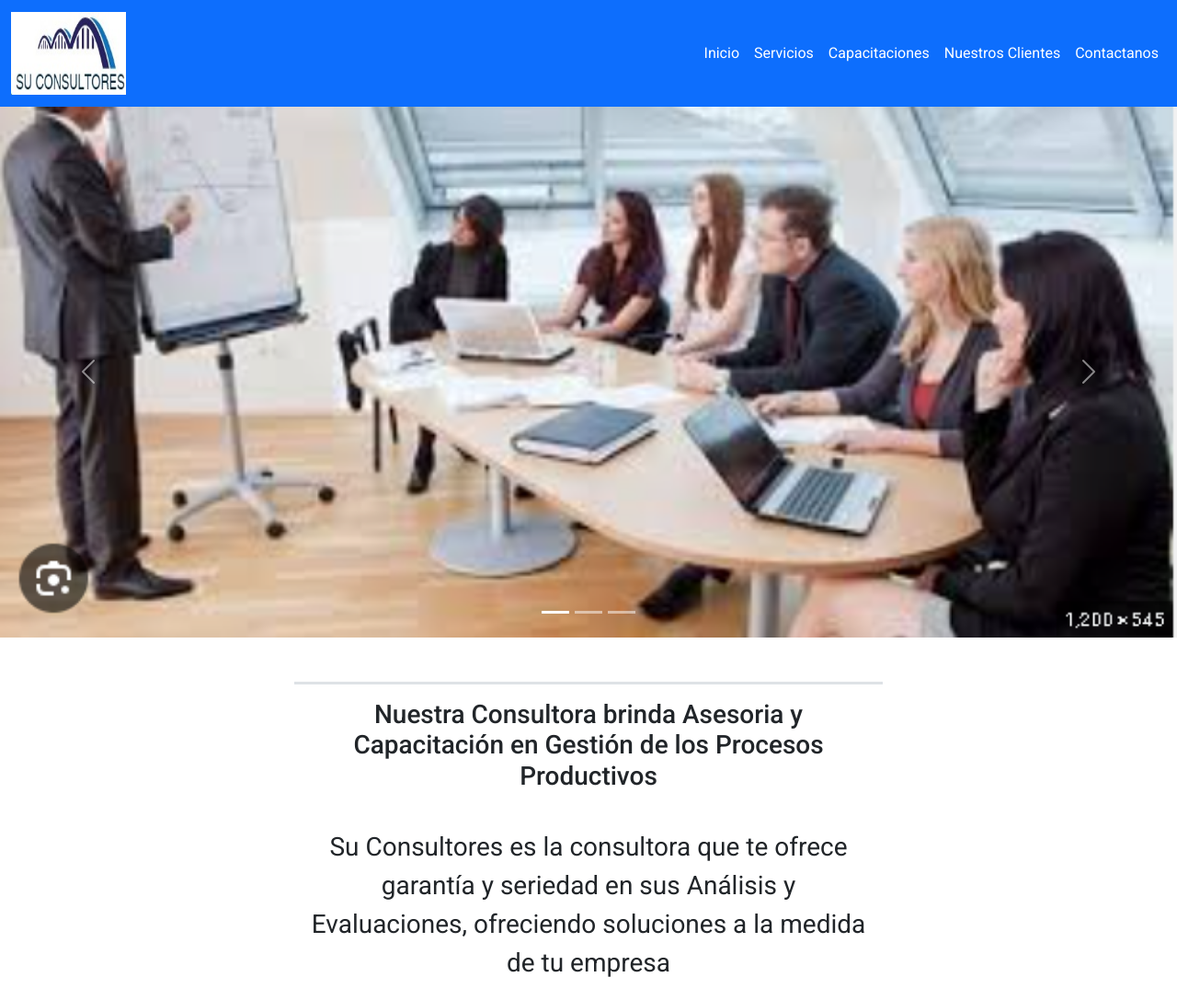
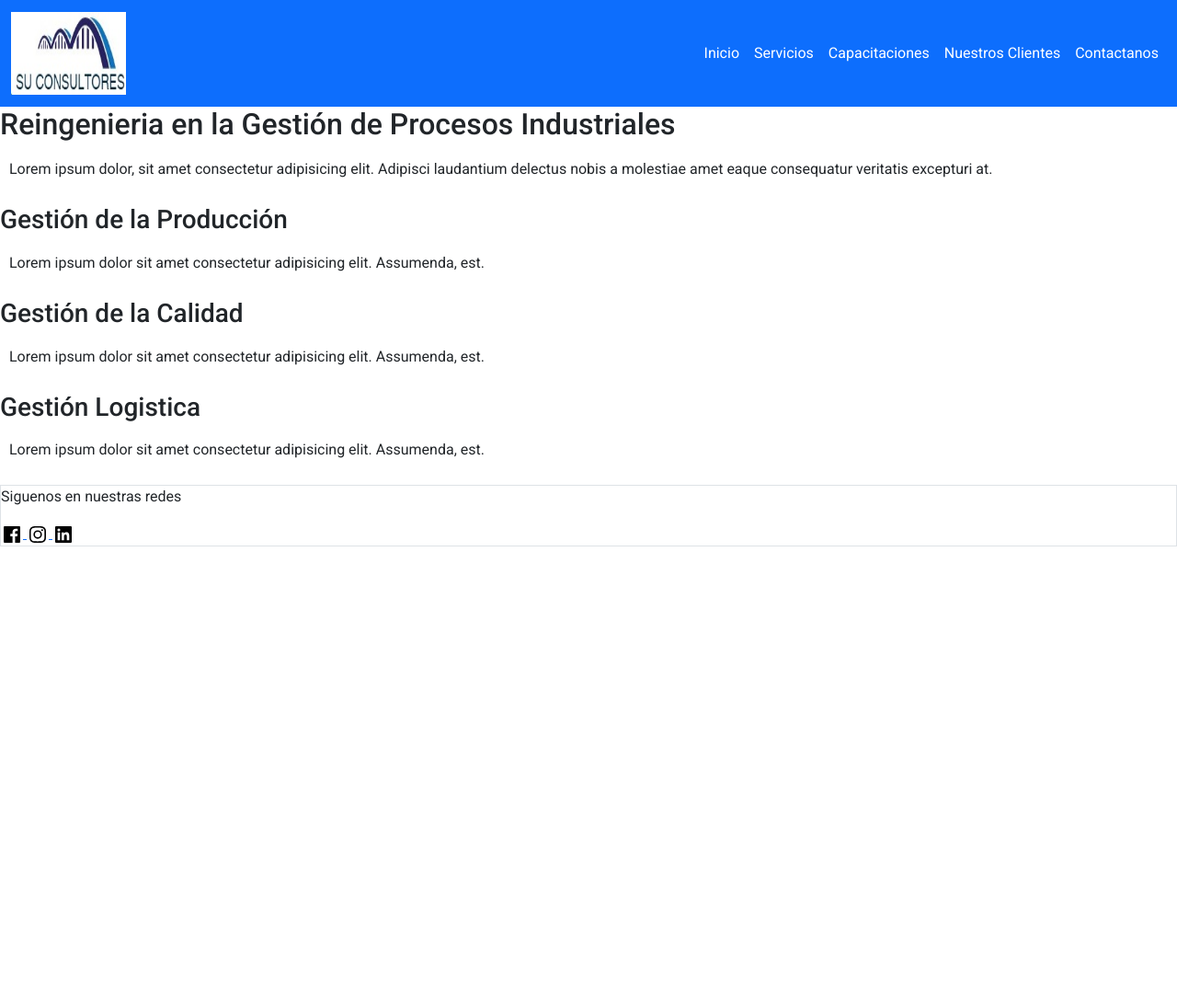
Before and after one commit to RicardoSuSilva/PF_RicardoSuSilva, a website: page pages/servicios.html in a window 1280 px wide. Shown: the top 1087 px of the page at 92% size. After the commit the page ends 800 px from the top, so only its background shows below. Drawn offline with Linux system fonts and the light colour scheme.

Commit message:
Nejorando contenido e imagenes

```diff
--- a/css/style.css
+++ b/css/style.css
@@ -38,7 +38,7 @@ nav a:hover{
 
     background-color: rgb(32, 238, 221);
     text-decoration: underline;
-    padding; 20px;
+    padding: 20px;
 }
 .titulo1{
     text-align: center;
--- a/css/styleserv.css
+++ b/css/styleserv.css
@@ -20,7 +20,7 @@
 .nav-item:hover{
 
     background-color: rgb(11, 8, 156);
-    padding: 10px;
+    padding: 5px;
 
 }
 .logo{
@@ -34,7 +34,7 @@
 }
 
 .carousel-inner{
-    max-height: 39rem;
+    max-height: 26rem;
 }
 
  @media (max-width:768px) {
@@ -55,13 +55,13 @@ section p{
     padding: 10px;
 }
 
-footer{
+.footer{
     height: 10vh;
     width: 80%;
     display: inline
 }
 
-footer h2{
+.footer h2{
     display: inline;
     margin: 25px;
     font-size: 20px;
--- a/pages/servicios.html
+++ b/pages/servicios.html
@@ -52,42 +52,42 @@
                 </div>
                 </nav>
 
-          <section>
 
 
-            <!--carousel de imagenes-->
-            <div id="carouselExampleIndicators" class="carousel slide">
-              <div class="carousel-indicators">
-                <button type="button" data-bs-target="#carouselExampleIndicators" data-bs-slide-to="0" class="active" aria-current="true" aria-label="Slide 1"></button>
-                <button type="button" data-bs-target="#carouselExampleIndicators" data-bs-slide-to="1" aria-label="Slide 2"></button>
-                <button type="button" data-bs-target="#carouselExampleIndicators" data-bs-slide-to="2" aria-label="Slide 3"></button>
+            <div class="wrapper">
+              <section class="servicios" >
+                  <div class="titulo-servicios">
+                      <h2>Reingenieria en la Gestión de Procesos Industriales</h2>
+                      <p>
+                          Lorem ipsum dolor, sit amet consectetur adipisicing elit. Adipisci laudantium delectus nobis a molestiae amet eaque consequatur veritatis excepturi at.
+                      </p>
                   </div>
-              <div class="carousel-inner">
-                <div class="carousel-item active">
-                  <img src="../assets/img/ases01.png" class="d-block w-100" alt="Slide1">
+                  <div class="tipo-servicios">
+                      <div>
+                          <i class="fas fa-drafting-compass"></i>
+                          <h3>Gestión de la Producción</h3>
+                          <p>
+                              Lorem ipsum dolor sit amet consectetur adipisicing elit. Assumenda, est.
+                          </p>
                       </div>
-                <div class="carousel-item">
-                  <img src="../assets/img/serv1.png" class="d-block w-100" alt="Slide2">
+                      <div>
+                          <i class="fas fa-laptop"></i>
+                          <h3>Gestión de la Calidad</h3>
+                          <p>
+                              Lorem ipsum dolor sit amet consectetur adipisicing elit. Assumenda, est.
+                          </p>
                       </div>
-                <div class="carousel-item">
-                  <img src="../assets/img/serv3.png" class="d-block w-100" alt="Slide3">
+                      <div>
+                          <i class="fas fa-cart-arrow-down"></i>
+                          <h3>Gestión Logistica</h3>
+                          <p>
+                              Lorem ipsum dolor sit amet consectetur adipisicing elit. Assumenda, est.
+                          </p>
                       </div>
                   </div>
-              <button class="carousel-control-prev" type="button" data-bs-target="#carouselExampleIndicators" data-bs-slide="prev">
-                <span class="carousel-control-prev-icon" aria-hidden="true"></span>
-                <span class="visually-hidden">Previous</span>
-              </button>
-              <button class="carousel-control-next" type="button" data-bs-target="#carouselExampleIndicators" data-bs-slide="next">
-                <span class="carousel-control-next-icon" aria-hidden="true"></span>
-                <span class="visually-hidden">Next</span>
-              </button>
+              </section>
           </div>
-        </section>
-        <!--informacion-->
-        <section class="w-50 mx-auto text-center pt-5" id="info">
-          <h2 class="p-3 fs-3 border-top border-3">Nuestra Consultora brinda Asesoria y Capacitación <span>en Gestión de los Procesos Productivos</span></h2>
-          <p class="p-3 fs-3"><span>Su Consultores</span> es la consultora que te ofrece garantía  y seriedad en sus Análisis y Evaluaciones, ofreciendo soluciones a la medida de tu empresa </p>
-        </section>
+
         <!--fotter-->
         <footer class="border">
             <p> Siguenos en nuestras redes </p>
@@ -105,7 +105,7 @@
 
 
 
+<script src="../js/bootstrap.min.js"></script>
+</body>
 
-</body>
-<script src="../js/bootstrap.min.js"></script>
 </html>
```
Also changed, not shown: index.html (+44 -5 lines), pages/capas.html (+2 -2 lines), pages/clientes.html (+4 -3 lines), pages/contacto.html (+3 -2 lines), assets/img/capac1.jpg (added), assets/img/minist2.jpg, assets/img/ministerioind.jpg, scss/_global.scss (added). Lines whose indentation alone changed are shown as unchanged.
